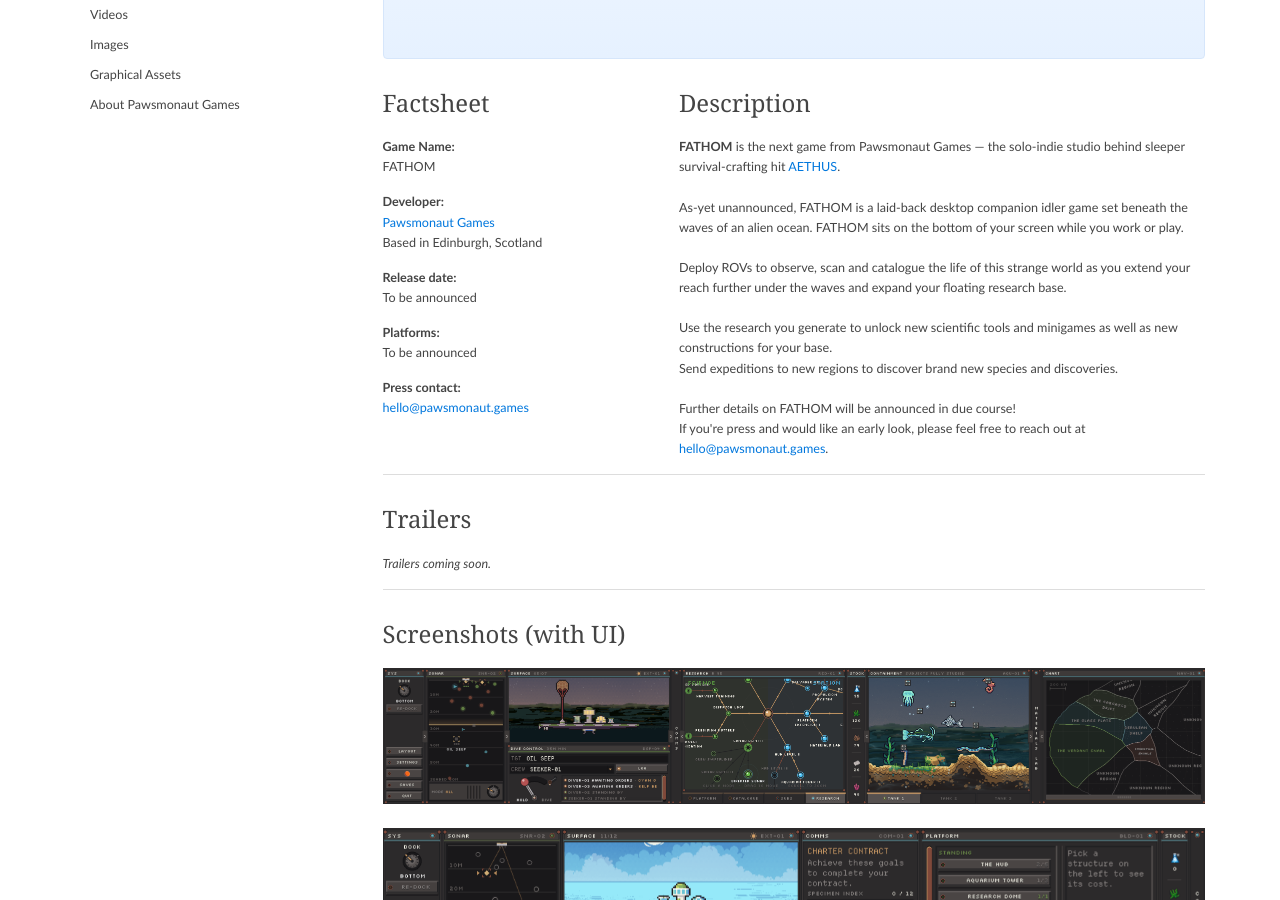
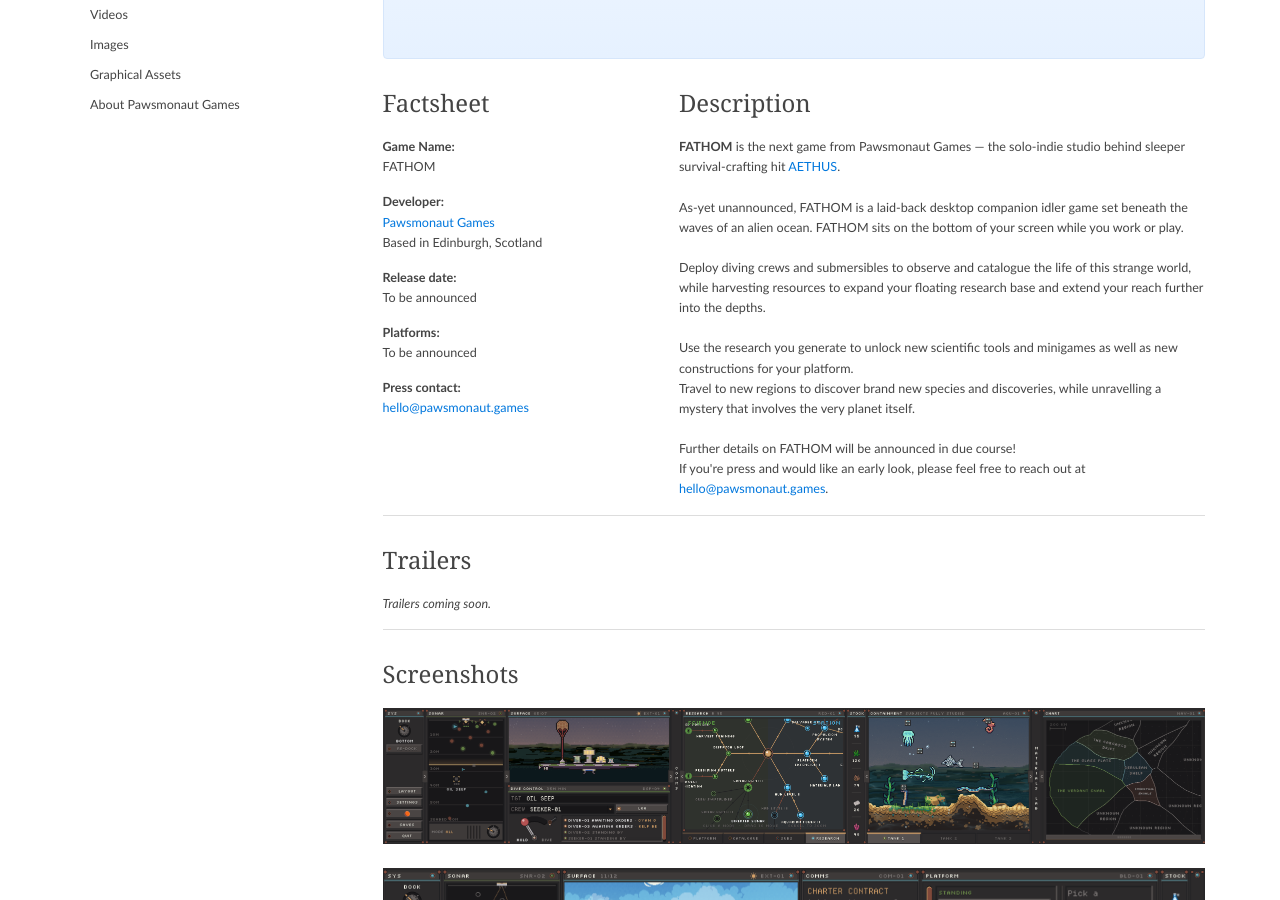
Before and after one commit to PawsmonautGames/PawsmonautGames.github.io, a Jekyll site: the page press/fathom/index.html, which Jekyll copies as it is, in a window 1280 px wide and 900 px high, scrolled down 196 px. Built offline with Jekyll 4.4.1, drawn with Linux system fonts in a browser that asks for light colours.

Commit message:
Update index.html

```diff
--- a/press/fathom/index.html
+++ b/press/fathom/index.html
@@ -113,10 +113,10 @@
                 <br>
                 As-yet unannounced, FATHOM is a laid-back desktop companion idler game set beneath the waves of an alien ocean. FATHOM sits on the bottom of your screen while you work or play.<br>
                 <br>
-                Deploy ROVs to observe, scan and catalogue the life of this strange world as you extend your reach further under the waves and expand your floating research base.<br>
+                Deploy diving crews and submersibles to observe and catalogue the life of this strange world, while harvesting resources to expand your floating research base and extend your reach further into the depths.<br>
                 <br>
-                Use the research you generate to unlock new scientific tools and minigames as well as new constructions for your base.<br>
-                Send expeditions to new regions to discover brand new species and discoveries.<br>
+                Use the research you generate to unlock new scientific tools and minigames as well as new constructions for your platform.<br>
+                Travel to new regions to discover brand new species and discoveries, while unravelling a mystery that involves the very planet itself.<br>
                 <br>
                 Further details on FATHOM will be announced in due course! <br>
                 If you're press and would like an early look, please feel free to reach out at <a href="mailto:hello@pawsmonaut.games">hello@pawsmonaut.games</a>.
@@ -131,7 +131,7 @@
           </section>
 
           <section class="block">
-            <h2 id="images">Screenshots (with UI)</h2>
+            <h2 id="images">Screenshots</h2>
 
             <div class="gallery clearfix" id="gallery">
               <div class="gallery__sizer"></div>
```
